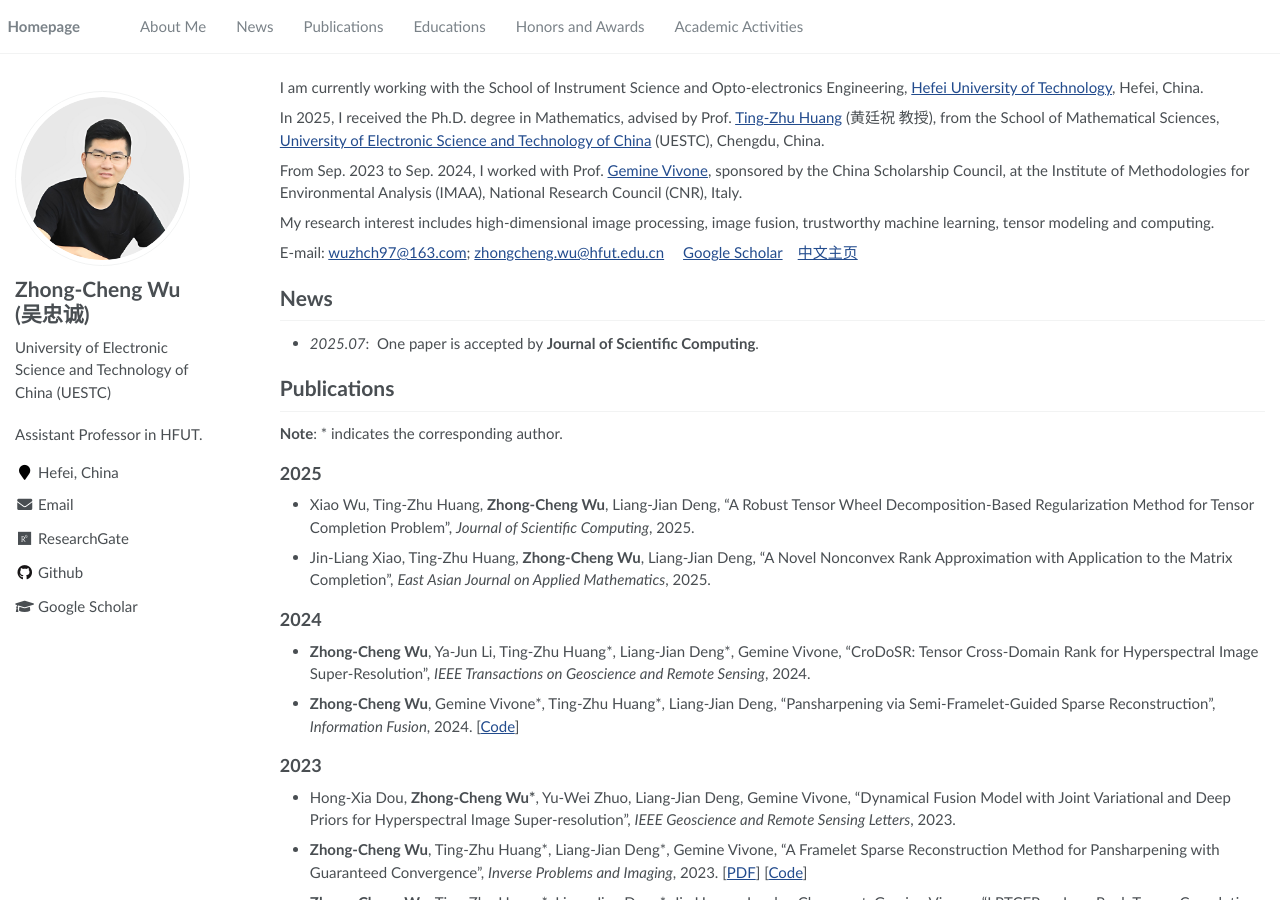
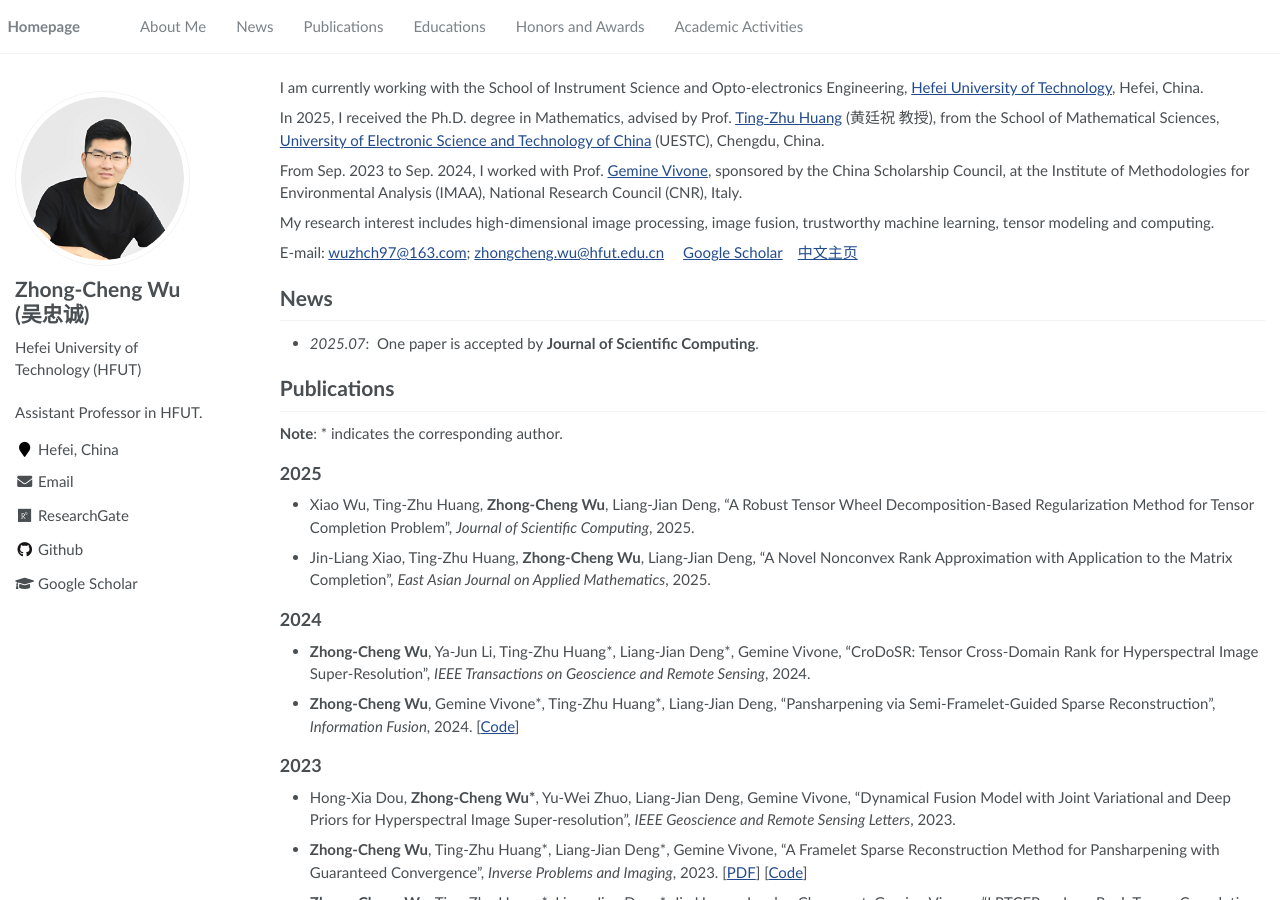
Before and after one commit to zhongchengwu/zhongchengwu.github.io, a Jekyll site: the page built from _pages/about.md, in a window 1280 px wide and 900 px high. Built offline with Jekyll 4.4.1, drawn with Linux system fonts in a browser that asks for light colours.

Commit message:
Update _config.yml

```diff
--- a/_config.yml
+++ b/_config.yml
@@ -23,7 +23,7 @@ baidu_site_verification  :  # get baidu_site_verification from https://ziyuan.ba
 author:
   name             : "Zhong-Cheng Wu (吴忠诚)"
   avatar           : "images/android-chrome-512x512.png"
-  bio              : "University of Electronic Science and Technology of China (UESTC)"
+  bio              : "Hefei University of Technology (HFUT)"
   location         : "Hefei, China"
   employer         :
   pubmed           :
```
